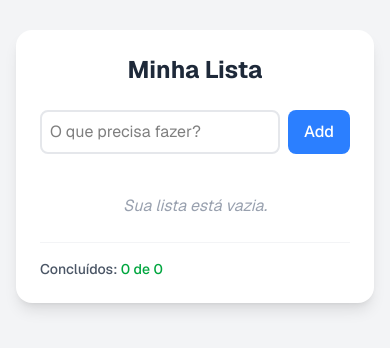
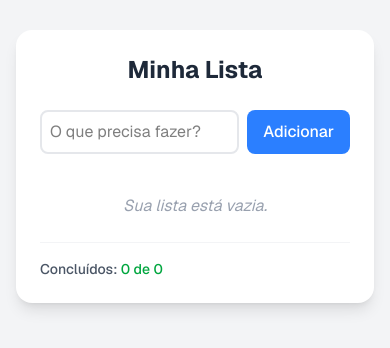
Before and after one commit to Hugo-Ferrari/Lista-de-tarefas, a Next.js app in the folder front/lista_de_tarefas/: page / in a window 390 px wide. Shown: the part 256-604 px from the top of the page. Built offline with nearby package versions, Linux system fonts and the light colour scheme.

Commit message:
alteraçãoes para mobile

```diff
--- a/front/lista_de_tarefas/app/components/Lista.tsx
+++ b/front/lista_de_tarefas/app/components/Lista.tsx
@@ -35,34 +35,34 @@ export function Lista() {
   }
 
   return (
-    // min-h-screen evita problemas com teclados mobile
+
     <div className="min-h-screen w-full p-4 flex flex-col justify-center items-center bg-gray-100 font-sans">
 
-      {/* Card principal: Ajustado para ser w-full (mobile) e max-w-md (desktop) */}
+
       <div className="bg-white p-6 sm:p-10 rounded-2xl shadow-lg w-full max-w-md">
 
         <h2 className="text-2xl font-bold mb-6 text-gray-800 text-center">Minha Lista</h2>
 
-        {/* Container do Input e Botão: 'w-full' e 'flex' garantem o alinhamento */}
+
         <div className="flex gap-2 mb-6 w-full">
           <input
             type="text"
             value={input}
             onChange={(e) => setInput(e.target.value)}
             placeholder="O que precisa fazer?"
-            // 'flex-1' faz o input crescer e 'min-w-0' impede que ele quebre o layout mobile
+
             className="border-2 border-gray-200 p-2 rounded-lg flex-1 min-w-0 focus:border-blue-500 outline-none transition-colors text-black text-base"
           />
           <button
             onClick={addItens}
-            // 'shrink-0' garante que o botão não diminua de tamanho
+
             className="bg-blue-500 hover:bg-blue-600 active:scale-95 text-white px-4 py-2 rounded-lg font-medium transition-all shrink-0"
           >
-            Add
+            Adicionar
           </button>
         </div>
 
-        {/* Lista com scroll interno para não quebrar a tela se tiver muitos itens */}
+
         <ul className="space-y-3 max-h-[400px] overflow-y-auto pr-1">
           {itens.map((item) => (
             <li key={item.id} className="flex justify-between items-center bg-gray-50 p-3 rounded-lg border border-gray-100 gap-2">
@@ -95,7 +95,7 @@ export function Lista() {
           <p className="text-gray-400 text-center mt-4 italic">Sua lista está vazia.</p>
         )}
 
-        {/* Rodapé informativo */}
+
         <div className="flex justify-between w-full mt-6 pt-4 border-t border-gray-100 text-sm font-medium">
           <p className="text-gray-600">
             Concluídos: <span className="text-green-600">
```
